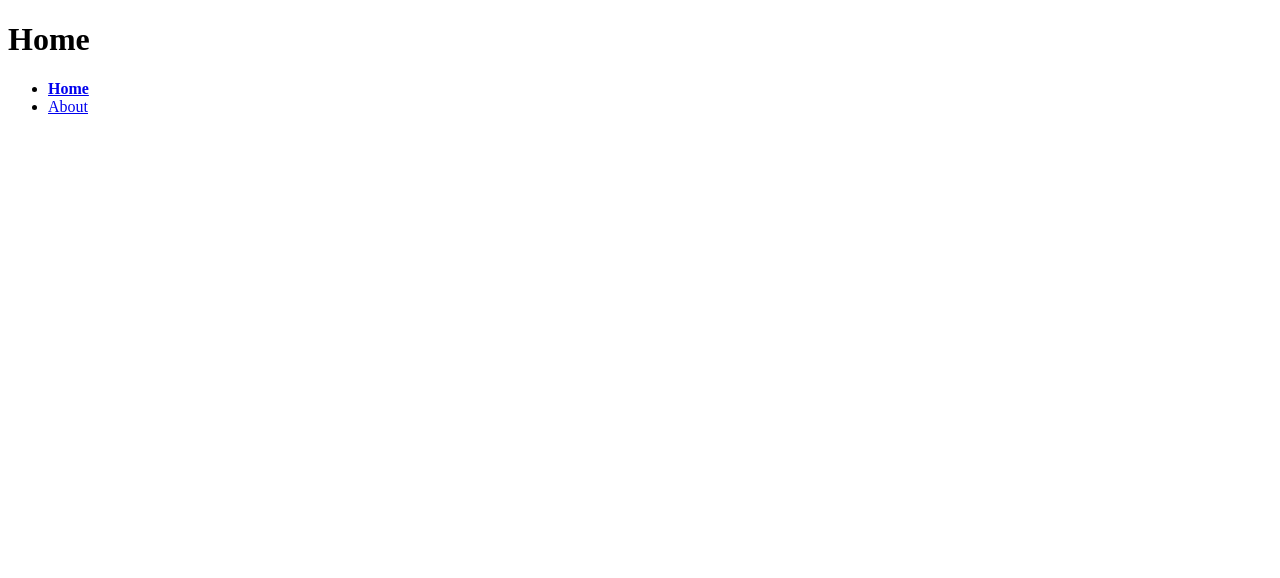
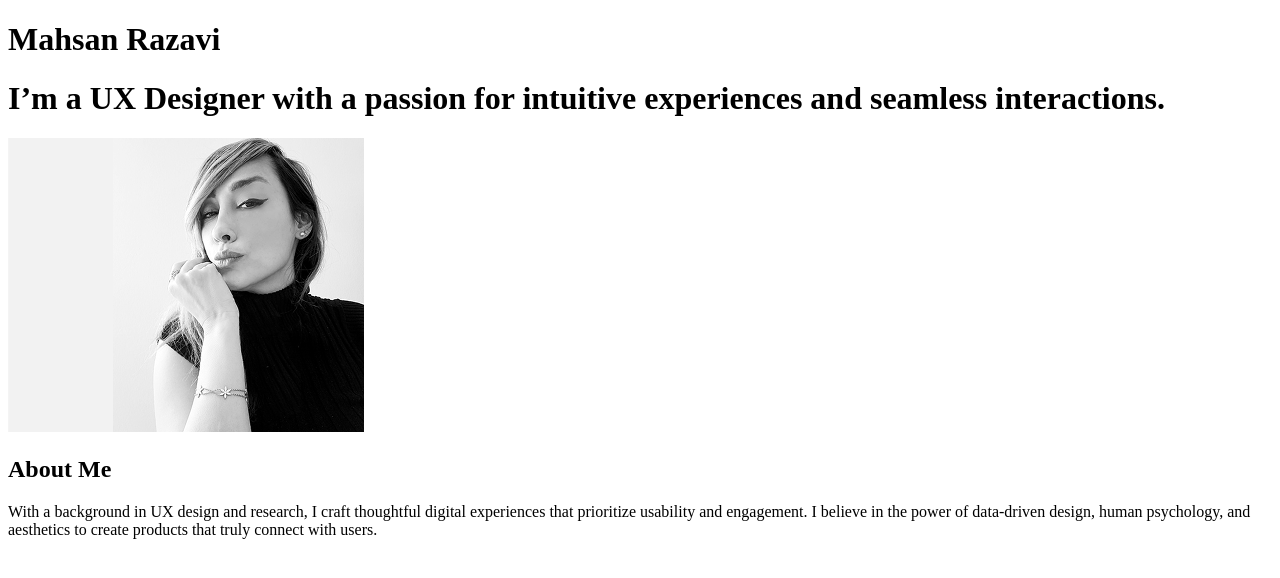
Before and after one commit to Masan62/Portfolio1, a plain HTML site: page index.html in a window 1280 px wide. Drawn offline with Linux system fonts and the light colour scheme.

Commit message:
Html added

```diff
--- a/index.html
+++ b/index.html
@@ -7,13 +7,27 @@
     <link rel="stylesheet" href="screen.css">
   </head>
   <body>
-    <h1>Home</h1>
-    <nav>
-      <ul>
-        <li><a href="index.html" class="active">Home</a></li>
-        <li><a href="about.html">About</a></li>
-      </ul>
-    </nav>
-    <script src="index.js"></script>
+    <div class="card">
+      <h1 class="name">Mahsan Razavi</h1>
+
+
+      <div class="intro-container">
+        <h1>I’m a UX Designer with a passion for intuitive experiences and seamless interactions.</h1>
+      </div>
+
+
+      <div class="content">
+        <img alt="Headshot of Mahsan Razavi" src="Mask group.png"/>
+        <div class="about-container">
+          <h2>About Me</h2>
+          <p id="rolee">
+            With a background in UX design and research, I craft thoughtful
+            digital experiences that prioritize usability and engagement.
+            I believe in the power of data-driven design, human psychology,
+            and aesthetics to create products that truly connect with users.
+          </p>
+        </div>
+      </div>
+    </div>
   </body>
 </html>
```
